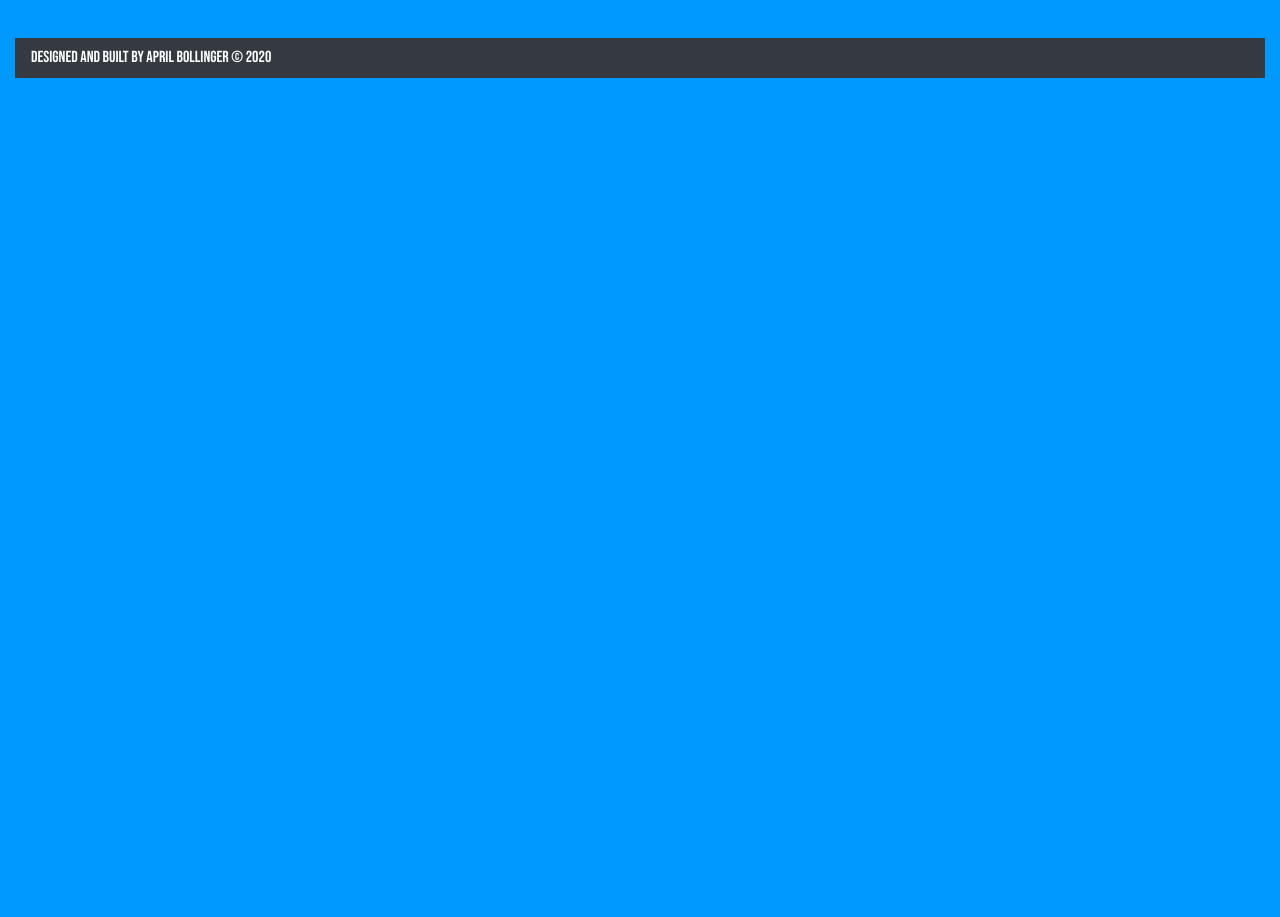
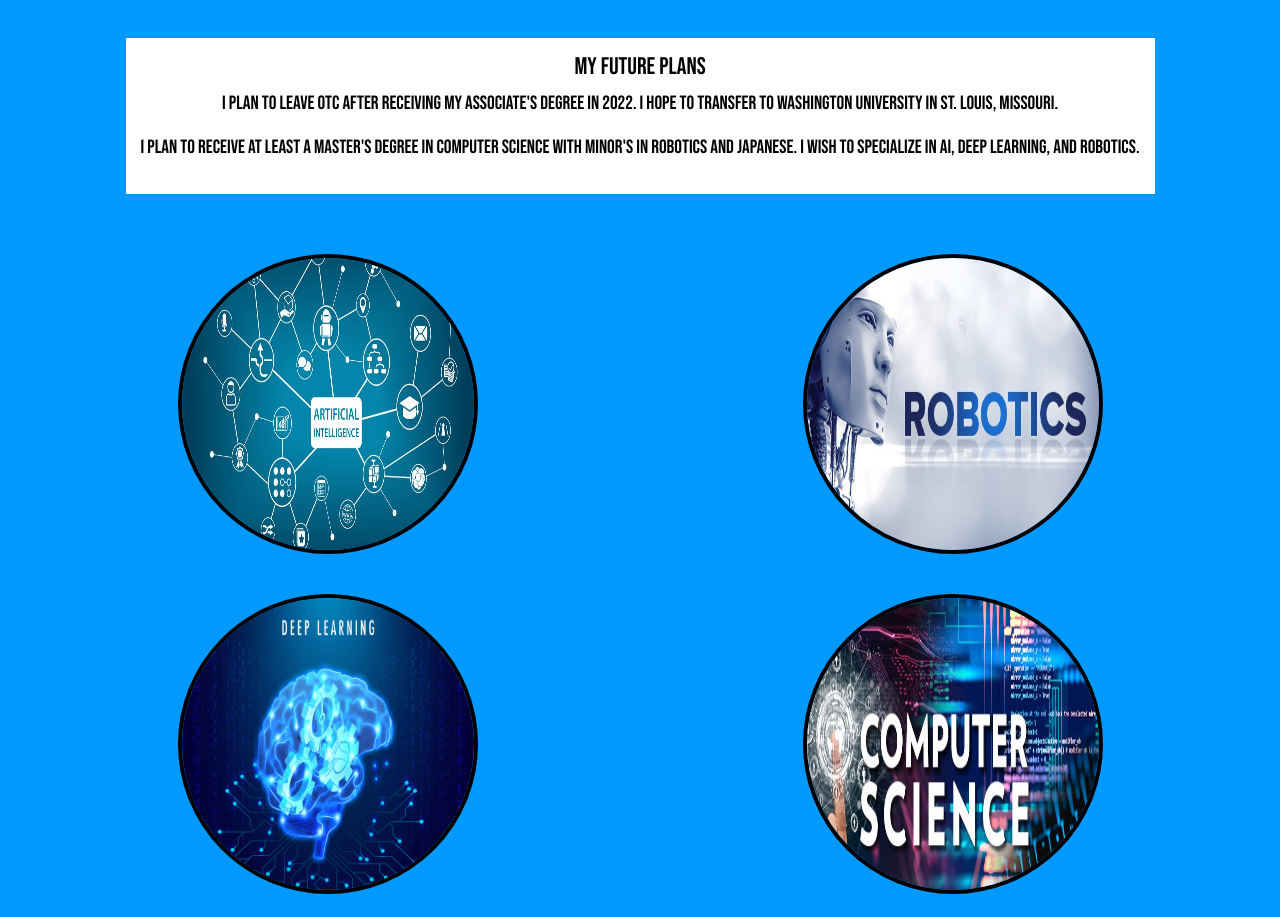
Before and after one commit to aprilkat/aprilkat.github.io, a plain HTML site: page futureplans.html in a window 1280 px wide. Shown: the part 221-1138 px from the top of the page. Before the commit the page ends 800 px from the top, so only its background shows below. Drawn offline with nearby package versions, Linux system fonts and the light colour scheme.

Commit message:
Almost done

```diff
--- a/futureplans.html
+++ b/futureplans.html
@@ -15,6 +15,7 @@
   <!-- Bootstrap CSS -->
   <link rel="stylesheet" href="https://stackpath.bootstrapcdn.com/bootstrap/4.5.0/css/bootstrap.min.css" integrity="sha384-9aIt2nRpC12Uk9gS9baDl411NQApFmC26EwAOH8WgZl5MYYxFfc+NcPb1dKGj7Sk" crossorigin="anonymous">
   <link rel="stylesheet" href="style.css">
+  <link rel="stylesheet" href="responsiveStyles.css" media="screen and (max-width: 1370px)">
   <link href="https://fonts.googleapis.com/css2?family=Bebas+Neue&display=swap" rel="stylesheet">
 
 
@@ -37,26 +38,57 @@
       </button>
       <div class="collapse navbar-collapse" id="navbarNav">
         <ul class="navbar-nav">
-          <li class="nav-item active">
+          <li class="nav-item">
             <a class="nav-link" href="index.html">Home <span class="sr-only">(current)</span></a>
           </li>
           <li class="nav-item">
             <a class="nav-link" href="classestaken.html">Classes Taken</a>
           </li>
-          <li class="nav-item">
+          <li class="nav-item active">
             <a class="nav-link" href="futureplans.html">Future Plans</a>
           </li>
         </ul>
       </div>
     </nav>
 
+
+    <div class="maincontent">
+      <div class="col-1-text">
+        <h4>My Future Plans</h4>
+        <p>
+          I plan to leave OTC after receiving my Associate's degree in 2022.
+          I hope to transfer to Washington University in St. Louis, Missouri.
+        </p>
+        <p>
+          I plan to receive at least a Master's degree in Computer Science with minor's in Robotics and Japanese.
+          I wish to specialize in AI, Deep Learning, and Robotics.
+        </p>
+      </div>
+
+      <div class="pic-col-1">
+        <div class="pic=case">
+          <img class="crop-circle top-pic-1" src="images/AI.jpg" alt="Artificial Intellegence" height="300" width="300">
+        </div>
+        <div class="pic-case">
+          <img class="crop-circle bottom-pic-1" src="images/deeplearn.png" alt="Deep Learning" height="300" width="300">
+        </div>
+      </div>
+
+      <div class="pic-col-2">
+        <div class="pic-case">
+          <img class="crop-circle top-pic-2" src="images/robot.jpg" alt="Robotics" height="300" width="300">
+        </div>
+        <div class="pic-case">
+          <img class="crop-circle bottom-pic-2" src="images/compsci.jpg" alt="Computer Science" height="300" width="300">
+        </div>
+      </div>
+    </div>
+
     <footer>
       <div class="navbar navbar-dark bg-dark">
         Designed and Built By April Bollinger &copy; 2020
       </div>
     </footer>
-
-
   </div>
 
 
--- /dev/null
+++ b/responsiveStyles.css
@@ -0,0 +1,54 @@
+/*
+  Author:  April Bollinger
+  Date:    07/28/2020
+  Project: Online Bio
+*/
+@media screen and (max-width: 1370px) {
+  .column-1, .column-2, .column-3 {
+    max-width: 50%;
+  }
+
+  .column-3 {
+    margin-top: 20px;
+  }
+
+  .col-1-text {
+    max-width: 100%;
+    margin: auto;
+    margin-bottom: 40px;
+  }
+
+  .pic-col-1, .pic-col-2 {
+    margin-top: 40px;
+    max-width: 100%;
+    margin: auto;
+  }
+
+  .maincontent img {
+    margin: 20px;
+  }
+}
+
+@media screen and (max-width: 910px) {
+  .column-1, .column-2, .column-3 {
+    max-width: 100%;
+  }
+
+  .column-2 {
+    margin-top: 20px;
+  }
+}
+
+@media screen and (max-width: 782px) {
+  .maincontent {
+    width: 100%;
+  }
+
+  .maincontent img {
+    max-width: 100%;
+  }
+
+  .pic-case {
+    width: 100%;
+  }
+}
--- a/style.css
+++ b/style.css
@@ -3,12 +3,12 @@
   Date:    07/28/2020
   Project: Online Bio
 */
-
 /* Universal styles */
-
 body {
+  color: black;
   background-color: #0099ff;
   font-family: 'Bebas Neue', serif;
+  box-sizing: border-box;
 }
 
 header {
@@ -39,10 +39,12 @@ footer {
   display: flex;
   margin-top: 40px;
   text-align: center;
+  flex-wrap: wrap;
 }
 
 .column-1, .column-3 {
   background-color: white;
+  color: black;
   max-width: 33%;
   font-size: 1.2rem;
   padding: 15px;
@@ -64,9 +66,51 @@ footer {
   flex-grow: 1
 }
 
-
 /* classes taken page styles */
 .row {
   margin: 40px;
   display: flex;
+  flex-wrap: wrap;
 }
+
+/* Future plans page styles */
+.col-1-text {
+  text-align: center;
+  background-color: white;
+  color: black;
+  max-width: 48%;
+  font-size: 1.2rem;
+  padding: 15px;
+}
+
+.pic-col-1, .pic-col-2 {
+  max-width: 25%;
+}
+
+.maincontent {
+  display: flex;
+  margin-top: 40px;
+  flex-wrap: wrap;
+}
+
+.bottom-pic-1 {
+  margin-top: 20px;
+  margin-left: 60px;
+  margin-right: 0px;
+}
+
+.top-pic-1 {
+  margin-left: 60px;
+  margin-right: 0px;
+}
+
+.bottom-pic-2 {
+  margin-top: 20px;
+  margin-left: 30px;
+  margin-right: 0px;
+}
+
+.top-pic-2 {
+  margin-left: 30px;
+  margin-right: 0px;
+}
```
Also changed, not shown: classestaken.html (+3 -2 lines), index.html (+2 -0 lines), images/AI.jpg (added), images/compsci.jpg (added), images/deeplearn.png (added), images/robot.jpg (added).
